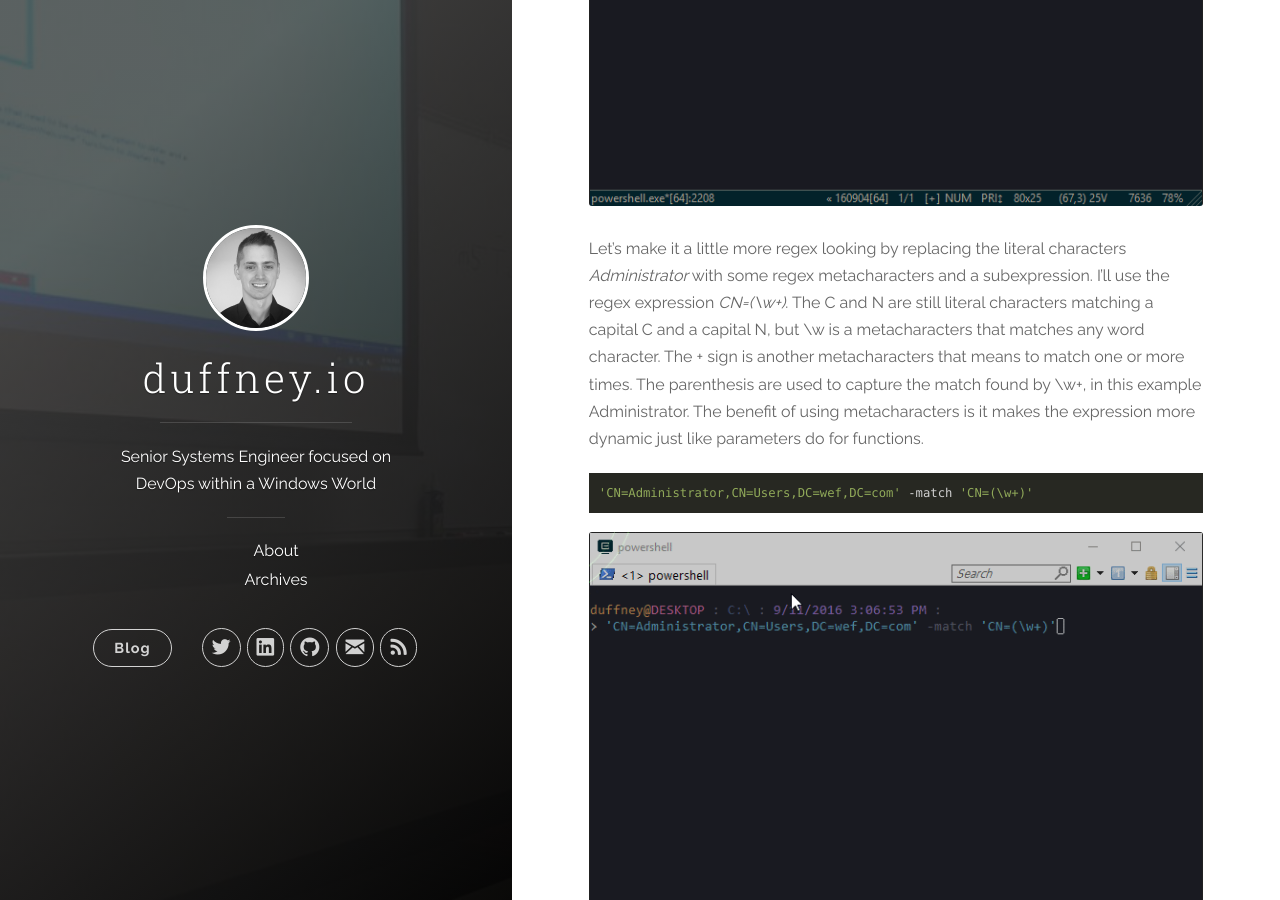
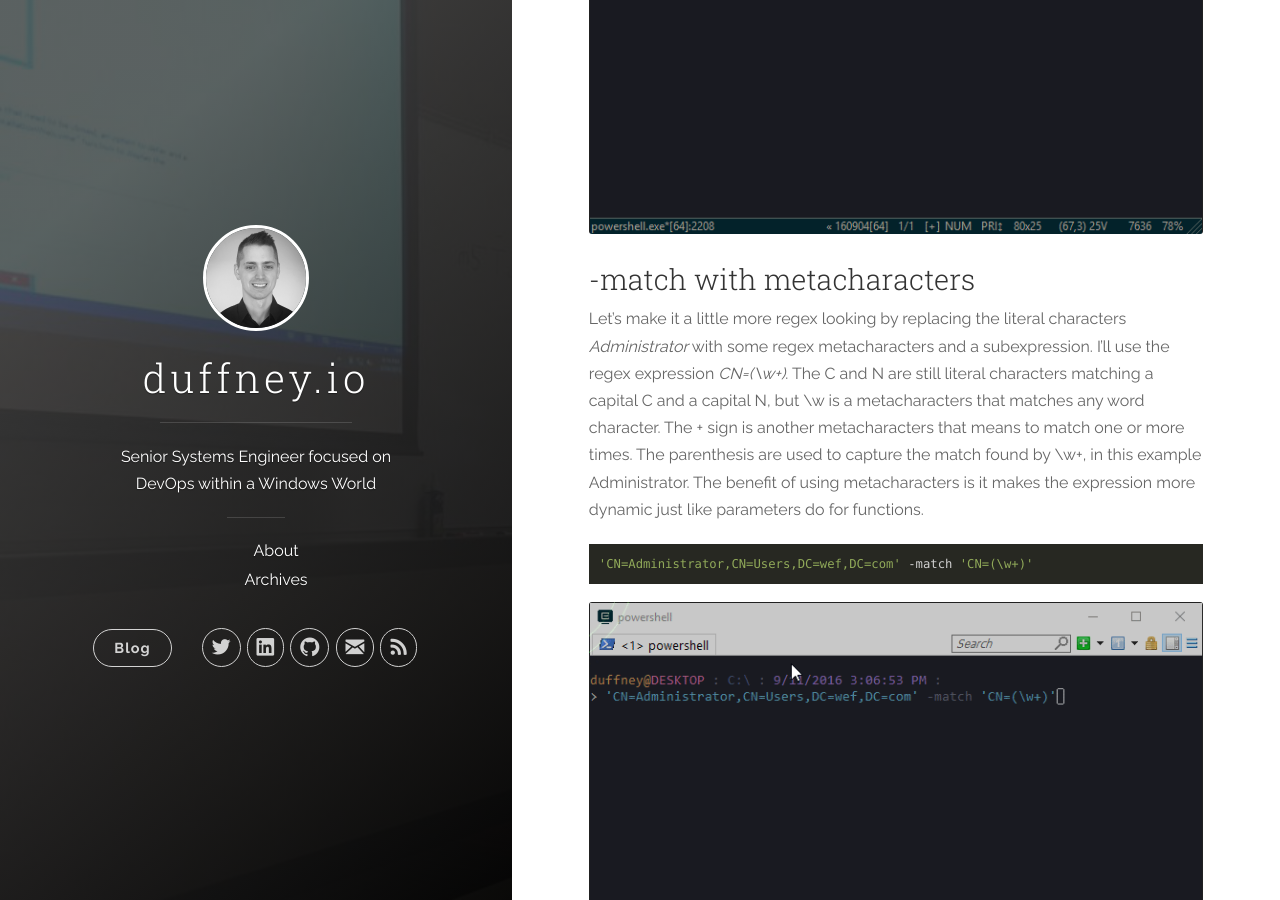
Before and after one commit to AzureDevOps3/duffney.github.io, a Jekyll site: the page built from _posts/2016-9-23-APracticalGuideforUsingRegexinPowerShell.md, in a window 1280 px wide and 900 px high, scrolled down 1060 px. Built offline with Jekyll 4.4.1, drawn with Linux system fonts in a browser that asks for light colours; nearby versions of some CDN libraries; comment, search, counter and statistics services are not loaded.

Commit message:
changed header size

```diff
--- a/_posts/2016-9-23-APracticalGuideforUsingRegexinPowerShell.md
+++ b/_posts/2016-9-23-APracticalGuideforUsingRegexinPowerShell.md
@@ -7,14 +7,14 @@ tags: [PowerShell, Regex, RegularExpression]
 modified: 2016-9-23
 ---
 
-### Introduction
+## Introduction
 
 In this blog post you'll learn severals ways to use regular expression from within PowerShell. You've most likely used some of these
 techniques before. Such as the *-match* operator or the *select-string* cmdlet, but probably weren't aware you were using regular expression.
 This post will not teach you how to craft complex regular expressions. Instead it focuses on how to use them in PowerShell to find matches, replace
 text, and to split on matches.
 
-### -match Operator
+## -match Operator
 
 The -match operator matches a string with regular expression. It returns a true or false statement indicating whether or not a match was found. Then it
 stores all the matches found in a variable called $matches. A simple example of this is below, I'm matching the word Administrator from a distinguished name
@@ -26,6 +26,7 @@ from Active Directory. This example might not seem like it's using regular expre
 
 ![matches](/images/posts/2016-9-23/matches.gif "matches")
 
+### -match with metacharacters
 Let's make it a little more regex looking by replacing the literal characters *Administrator* with some regex metacharacters and a subexpression. I'll use the regex
 expression *CN=(\w+)*. The C and N are still literal characters matching a capital C and a capital N, but \w is a metacharacters that matches any word character. The + sign is
 another metacharacters that means to match one or more times. The parenthesis are used to capture the match found by \w+, in this example Administrator. The benefit
```
